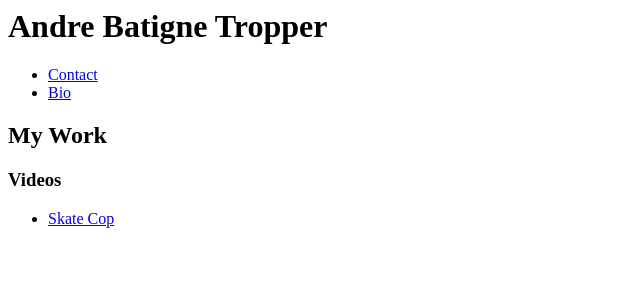
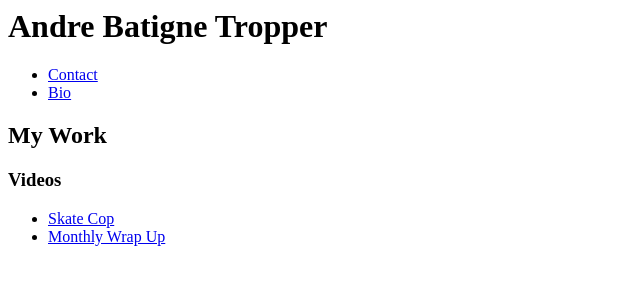
Before and after one commit to andrebtropper/personal-website, a plain HTML site: page index.html in a window 1280 px wide. Shown: the whole page, without its empty margins (0-640 px from the left). Drawn offline with Linux system fonts and the light colour scheme.

Commit message:
added Mothly WrapUp

```diff
--- a/index.html
+++ b/index.html
@@ -13,6 +13,9 @@
      <ul>
          <li><a href="https://www.youtube.com/watch?v=n9N8R036AAQ">Skate Cop</a>
         </li>
+        <li><a href="https://www.youtube.com/watch?v=fiIvXwkM0sg&t=22s">Monthly Wrap Up</a>
+        </li>
+
      </ul>
 
 
```
